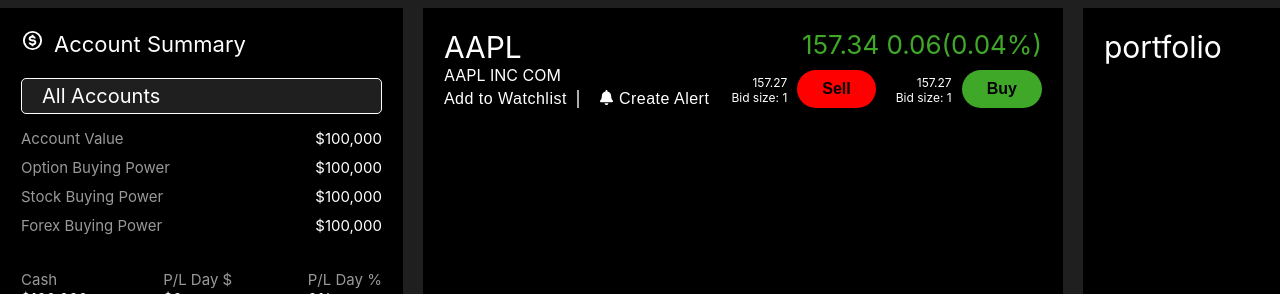
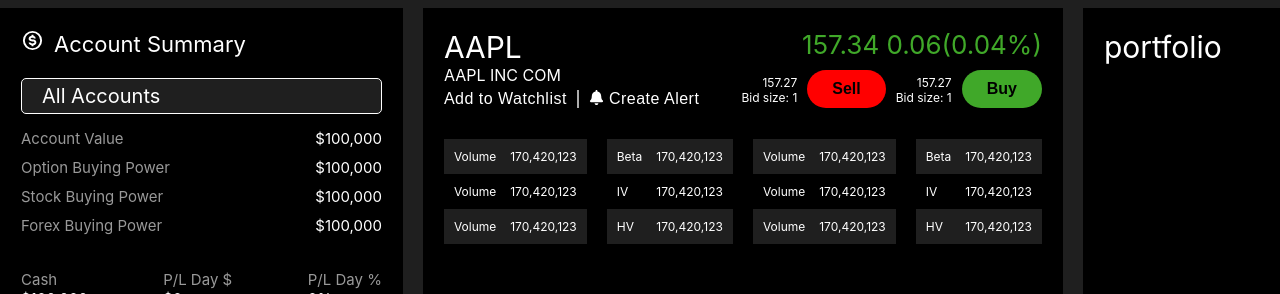
Before and after one commit to CJimenez-O/thinkorswim-clone, a React (Create React App) app: page / in a window 1280 px wide. Shown: the part 316-610 px from the top of the page. Built offline with nearby package versions, Linux system fonts and the light colour scheme.

Commit message:
update: added stock statistic information grid section

```diff
--- a/src/components/StockHeader.js
+++ b/src/components/StockHeader.js
@@ -104,7 +104,7 @@
 }
 .stock-actions{
     display: flex;
-    gap: 20px;
+    gap: 10px;
     margin-top: 5px;
 }
 .sell-action{
--- /dev/null
+++ b/src/components/StockInfo.js
@@ -0,0 +1,95 @@
+import React from "react";
+import styled from "styled-components";
+
+function StockInfo() {
+  return (
+    <Container>
+      <div className="grid">
+        <div>
+          <div className="grid-items gray">
+            <p className="information-subject">Volume</p>
+            <p className="information-result">170,420,123</p>
+          </div>
+          <div className="grid-items ">
+            <p className="information-subject">Volume</p>
+            <p className="information-result">170,420,123</p>
+          </div>
+          <div className="grid-items gray">
+            <p className="information-subject">Volume</p>
+            <p className="information-result">170,420,123</p>
+          </div>
+        </div>
+
+        <div>
+          <div className="grid-items gray">
+            <p className="information-subject">Beta</p>
+            <p className="information-result">170,420,123</p>
+          </div>
+          <div className="grid-items ">
+            <p className="information-subject">IV</p>
+            <p className="information-result">170,420,123</p>
+          </div>
+          <div className="grid-items gray">
+            <p className="information-subject">HV</p>
+            <p className="information-result">170,420,123</p>
+          </div>
+        </div>
+      </div>
+
+      <div className="grid">
+      <div>
+        <div className="grid-items gray">
+          <p className="information-subject">Volume</p>
+          <p className="information-result">170,420,123</p>
+        </div>
+        <div className="grid-items ">
+          <p className="information-subject">Volume</p>
+          <p className="information-result">170,420,123</p>
+        </div>
+        <div className="grid-items gray">
+          <p className="information-subject">Volume</p>
+          <p className="information-result">170,420,123</p>
+        </div>
+      </div>
+
+      <div>
+        <div className="grid-items gray">
+          <p className="information-subject">Beta</p>
+          <p className="information-result">170,420,123</p>
+        </div>
+        <div className="grid-items ">
+          <p className="information-subject">IV</p>
+          <p className="information-result">170,420,123</p>
+        </div>
+        <div className="grid-items gray">
+          <p className="information-subject">HV</p>
+          <p className="information-result">170,420,123</p>
+        </div>
+      </div>
+    </div>
+
+    </Container>
+  );
+}
+
+const Container = styled.div`
+  padding-top: 30px;
+  display: grid;
+  grid-template-columns: auto auto;
+  overflow: hidden;
+  grid-column-gap: 20px;
+
+  .grid {
+    display: grid;
+    grid-template-columns: auto auto;
+    grid-column-gap: 20px;
+  }
+  .grid-items {
+    display: flex;
+    justify-content: space-between;
+    font-size: 12px;
+    padding: 10px 10px;
+  }
+`;
+
+export default StockInfo;
--- a/src/components/trade.js
+++ b/src/components/trade.js
@@ -4,6 +4,7 @@
 import { FiInfo } from "react-icons/fi";
 import { RiArrowUpDownFill ,RiAddCircleFill} from "react-icons/ri";
 import StockHeader from "./StockHeader";
+import StockInfo from "./StockInfo";
 
 function trade() {
   return (
@@ -107,7 +108,10 @@
           </div>
         </div>
       </div>
-      <div className="stock-container grid-item"><StockHeader/></div>
+      <div className="stock-container grid-item">
+        <StockHeader/>
+        <StockInfo/>
+      </div>
       <div className="portfolio-container grid-item">portfolio</div>
     </Container>
   );
@@ -119,6 +123,7 @@
   grid-column-gap: 20px;
   background-color: #1f1f1f;
   height: 100vh;
+  overflow-y: hidden;
 
   .grid-item {
     border: 1px solid rgba(0, 0, 0, 0.8);
```
